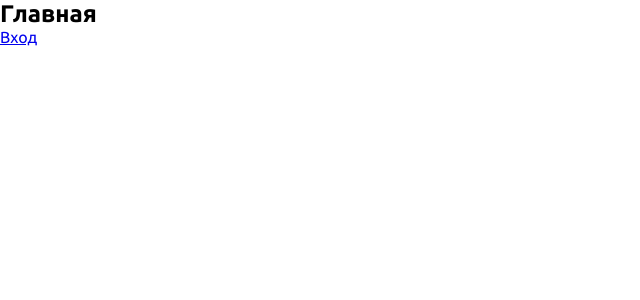
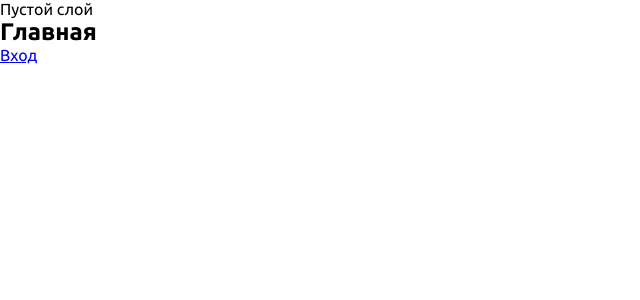
Before and after one commit to Student-developments-Inc/stusy, a Vue app in the folder stusy-ui/: page / in a window 1280 px wide. Shown: the top 300 px of the page, without its empty margins (0-640 px from the left). Built offline with nearby package versions, Linux system fonts and the light colour scheme.

Commit message:
feat: Функция поддержки слоёв в App.vue

```diff
--- a/stusy-ui/src/App.vue
+++ b/stusy-ui/src/App.vue
@@ -1,8 +1,26 @@
 <template>
-  <router-view/>
+  <component :is="layout">
+    <router-view/>
+  </component>
+
 </template>
 
-<script></script>
+<script>
+import HomeLayout from "@/layouts/HomeLayout";
+import EmptyLayout from "@/layouts/EmptyLayout";
+
+export default {
+  computed: {
+    layout() {
+      console.log(this.$route.meta.layout)
+      return this.$route.meta.layout
+    }
+  },
+  components: {
+    HomeLayout, EmptyLayout
+  }
+}
+</script>
 
 <style>
 @import url("https://fonts.googleapis.com/css2?family=Ubuntu:ital,wght@0,300;0,400;0,500;0,700;1,300;1,400;1,500;1,700&display=swap");
@@ -233,6 +251,7 @@ textarea:focus {
   border-radius: 15px;
   padding: 30px 20px;
 }
+
 .modal-window h1 {
   margin-bottom: 10px;
   font-style: normal;
```
